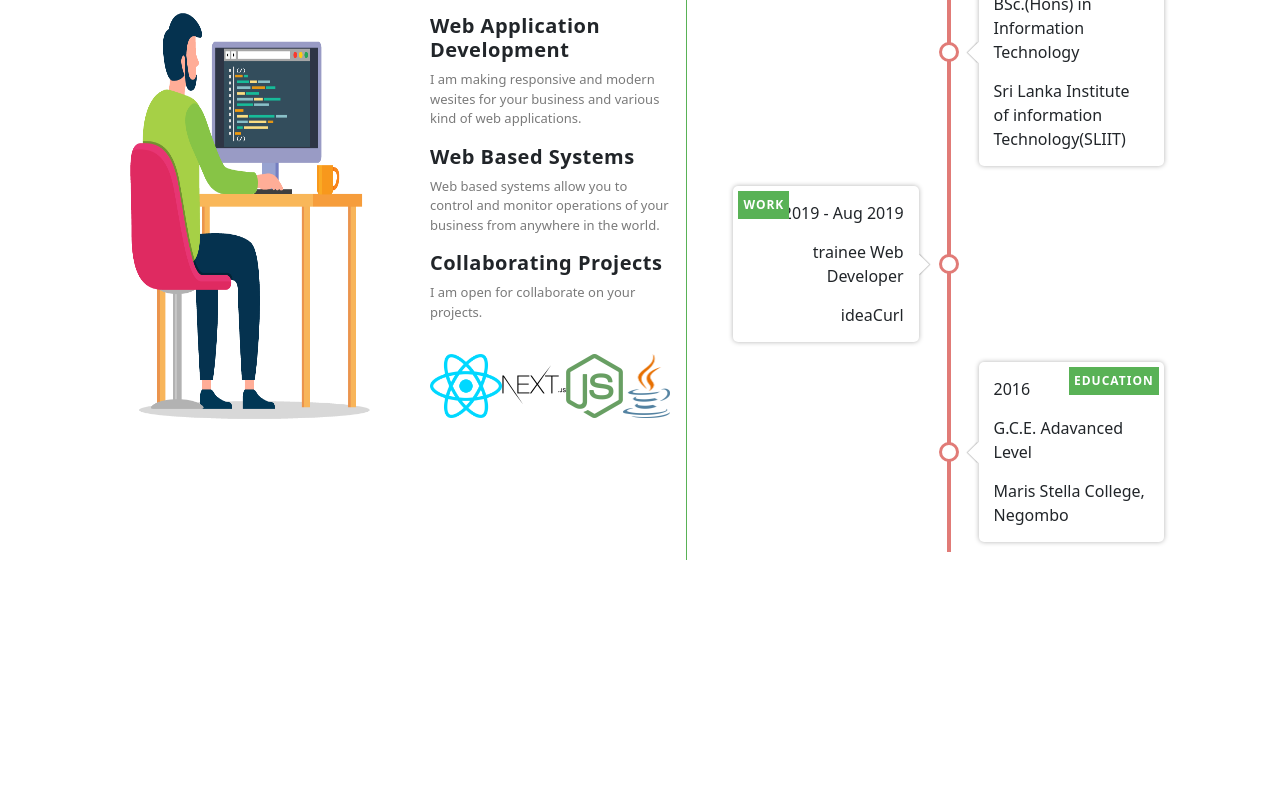
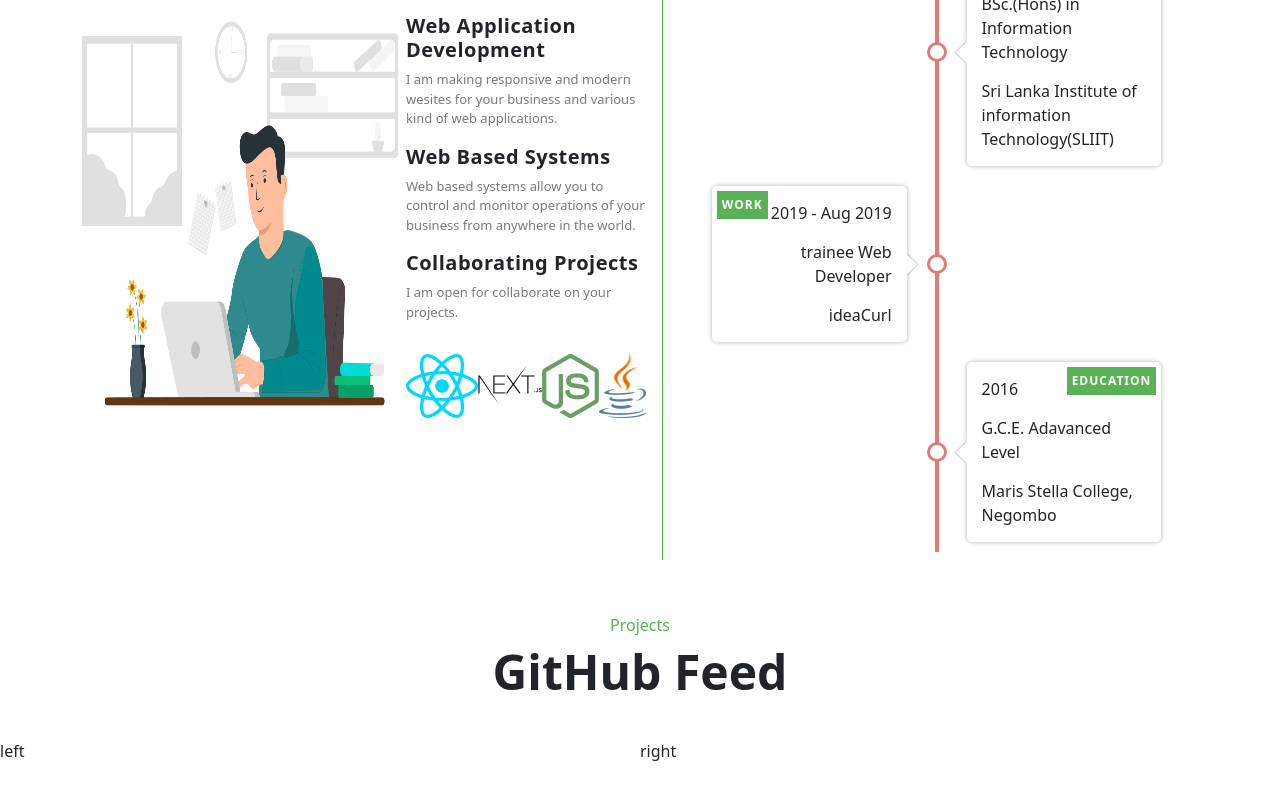
Before and after one commit to sachinduA/My-Portofolio, a React (Create React App) app in the folder website/: page / in a window 1280 px wide. Shown: the part 1800-2600 px from the top of the page. Before the commit the page ends 2400 px from the top, so only its background shows below. Built offline with nearby package versions, Linux system fonts and the light colour scheme.

Commit message:
add project component

```diff
--- a/website/src/App.js
+++ b/website/src/App.js
@@ -4,6 +4,7 @@ import "bootstrap/dist/css/bootstrap.min.css";
 import Intro from "./components/intro/Intro";
 import Experts from "./components/experts/Experts";
 import About from "./components/aboutMe/Aboutme";
+import Projects from "./components/sampleProjects/Projects";
 
 function App() {
   return (
@@ -11,6 +12,7 @@ function App() {
       <Intro />
       <About />
       <Experts />
+      <Projects />
     </div>
   );
 }
--- a/website/src/components/experts/Experts.css
+++ b/website/src/components/experts/Experts.css
@@ -52,6 +52,6 @@
 }
 
 .offer-img {
-  width: 45vh;
+  width: 42vh;
   height: 80vh;
 }
--- a/website/src/components/experts/Experts.js
+++ b/website/src/components/experts/Experts.js
@@ -9,6 +9,7 @@ import nodejs from "../../images/nodejs.png";
 import nextjs from "../../images/nextjs.png";
 import java from "../../images/java.png";
 import devoloper from "../../images/developer.png";
+import working from "../../images/working.png";
 
 const Experts = () => {
   return (
@@ -18,7 +19,7 @@ const Experts = () => {
           <h3 className="e-title">What I Offer</h3>
           <div className="e-offers">
             <div className="offer-left">
-              <img src={devoloper} alt="" className="offer-img" />
+              <img src={working} alt="" className="offer-img" />
             </div>
 
             <div className="offer-right">
--- a/website/src/components/footer/footer.css
+++ /dev/null
@@ -1,3 +0,0 @@
-.footer {
-  color: aqua;
-}
--- a/website/src/components/footer/footer.js
+++ /dev/null
@@ -1,6 +0,0 @@
-import React from "react";
-
-const Footer = () => {
-  return <h2 className="footer">Footer</h2>;
-};
-export default Footer;
--- /dev/null
+++ b/website/src/components/sampleProjects/Projects.css
@@ -0,0 +1,26 @@
+.p-container {
+  height: 100vh;
+  display: flex;
+}
+.p-subtitle {
+  display: flex;
+  justify-content: space-around;
+  font-size: medium;
+  color: #59b256;
+  padding-top: 1rem;
+}
+.p-title {
+  font-size: 3rem;
+  font-weight: bold;
+  padding-bottom: 30px;
+  display: flex;
+  justify-content: space-around;
+}
+
+.p-left {
+  flex: 1;
+}
+
+.p-right {
+  flex: 1;
+}
--- /dev/null
+++ b/website/src/components/sampleProjects/Projects.js
@@ -0,0 +1,18 @@
+import React from "react";
+
+import "./Projects.css";
+
+const Projects = () => {
+  return (
+    <div>
+      <h3 className="p-subtitle">Projects</h3>
+      <h1 className="p-title">GitHub Feed</h1>
+      <div className="p-container">
+        <div className="p-left">left</div>
+        <div className="p-right">right</div>
+      </div>
+    </div>
+  );
+};
+
+export default Projects;
```
Also changed, not shown: website/src/images/working.png (added).
